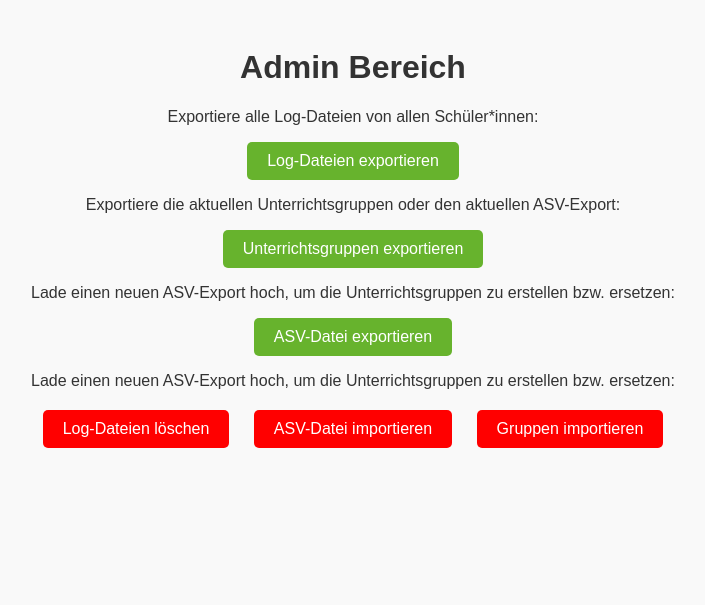
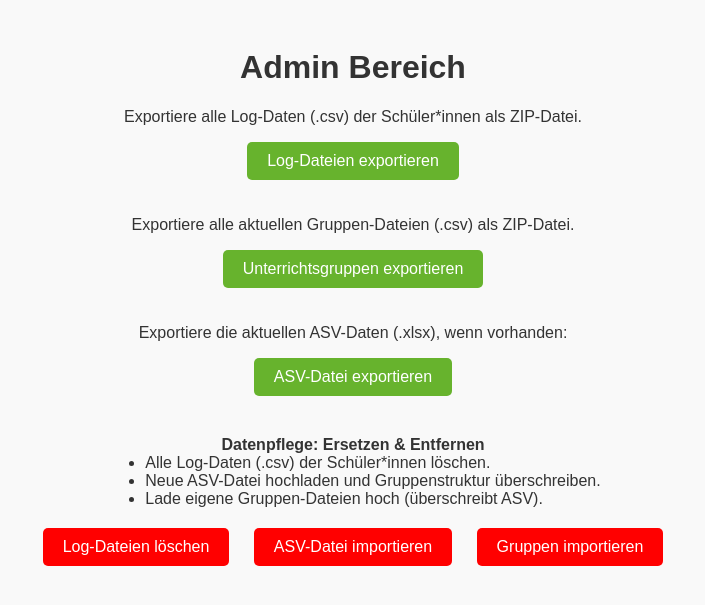
Before and after one commit to mexterng/PresenceLogger, a Flask app: template templates/admin.html in a window 1280 px wide. Shown: the top 605 px of the page, without its empty margins (287-992 px from the left). Run offline with Flask 3, Linux system fonts and the light colour scheme; the template is opened without the code that fills it, so the values that code supplies are empty.

Commit message:
small bug fixes

```diff
--- a/app.py
+++ b/app.py
@@ -299,8 +299,6 @@ def admin():
         )
 
     auth = request.authorization
-    if auth:
-        print(auth.username, auth.password)
     if not auth or not check_auth(auth.username, auth.password):
         return authenticate()
     return render_template("admin.html")
--- a/report_generator.py
+++ b/report_generator.py
@@ -21,7 +21,7 @@ def generate_report(input_csv_path):
     try:
         # --- 1. Read CSV ---
         df = pd.read_csv(input_csv_path)
-        df.columns = ['person', 'code', 'session', 'firstname', 'lastname', 'status', 'timestamp']
+        df.columns = ['person', 'code', 'session', 'lastname', 'firstname', 'status', 'timestamp']
         df['timestamp'] = pd.to_datetime(df['timestamp'])
         df = df.sort_values(by='timestamp')
 
@@ -188,7 +188,8 @@ def generate_report(input_csv_path):
                 'lastname': 'Nachname',
                 'firstname': 'Vorname',
                 'status': 'Status',
-                'timestamp': 'Zeitstempel'
+                'timestamp': 'Zeitstempel',
+                'valid_pair': 'valide'
             }
             headers = [column_map.get(col, col) for col in df.columns]
             data = [headers] + df.astype(str).values.tolist()
--- a/static/styles.css
+++ b/static/styles.css
@@ -19,6 +19,12 @@ a {
   color: inherit;
   cursor: pointer;
   margin: 20px;
+}
+
+ul {
+  display: inline-block;
+  text-align: left;
+  margin: 0;
 }
 
 input,
--- a/templates/admin.html
+++ b/templates/admin.html
@@ -11,16 +11,31 @@
   <body>
     <h1>Admin Bereich</h1>
 
-    <p>Exportiere alle Log-Dateien von allen Schüler*innen:</p>
+    <p>Exportiere alle Log-Daten (.csv) der Schüler*innen als ZIP-Datei.</p>
     <button id="exportLogsBtn">Log-Dateien exportieren</button>
 
-    <p>Exportiere die aktuellen Unterrichtsgruppen oder den aktuellen ASV-Export:</p>
+    <div style="height: 20px;"></div>
+
+    <p>Exportiere alle aktuellen Gruppen-Dateien (.csv) als ZIP-Datei.</p>
     <button id="exportGroupsBtn">Unterrichtsgruppen exportieren</button>
 
-    <p>Lade einen neuen ASV-Export hoch, um die Unterrichtsgruppen zu erstellen bzw. ersetzen:</p>
+    <div style="height: 20px;"></div>
+
+    <p>Exportiere die aktuellen ASV-Daten (.xlsx), wenn vorhanden:</p>
     <button id="exportASVBtn">ASV-Datei exportieren</button>
 
-    <p>Lade einen neuen ASV-Export hoch, um die Unterrichtsgruppen zu erstellen bzw. ersetzen:</p>
+    <div style="height: 40px;"></div>
+
+    <div>
+      <div>
+        <b>Datenpflege: Ersetzen & Entfernen</b>
+      </div>
+      <ul>
+        <li>Alle Log-Daten (.csv) der Schüler*innen löschen.</li>
+        <li>Neue ASV-Datei hochladen und Gruppenstruktur überschreiben.</li>
+        <li>Lade eigene Gruppen-Dateien hoch (überschreibt ASV).</li>
+      </ul>
+    </div>
     <div class="buttonRow">
         <button id="deleteLogsBtn" style="background-color: red;">Log-Dateien löschen</button>
         <button id="importASVBtn" style="background-color: red;">ASV-Datei importieren</button>
```
